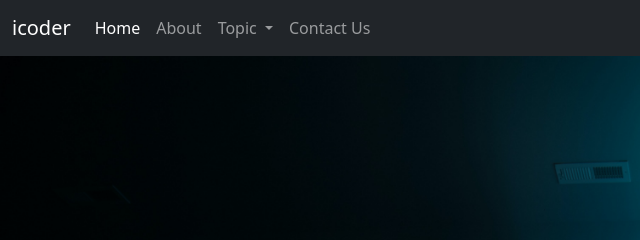
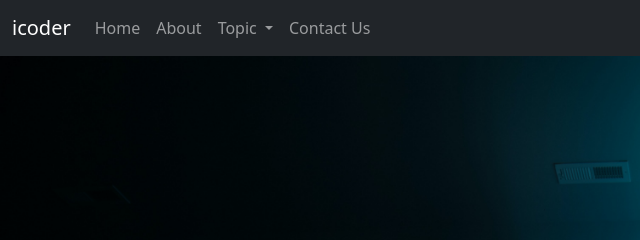
Before and after one commit to sahsujit/icoderbootstrap, a plain HTML site: page index.html in a window 1280 px wide. Shown: the top 240 px of the page, 0-640 px from the left. Drawn offline with nearby package versions, Linux system fonts and the light colour scheme.

Commit message:
Update index.html

```diff
--- a/index.html
+++ b/index.html
@@ -21,7 +21,7 @@
             <div class="collapse navbar-collapse" id="navbarSupportedContent">
                 <ul class="navbar-nav me-auto mb-2 mb-lg-0">
                     <li class="nav-item">
-                        <a class="nav-link active" aria-current="page" href="/icoderbootstrap/home.html">Home</a>
+                        <a class="nav-link " aria-current="page" href="/icoderbootstrap/home.html">Home</a>
                     </li>
                     <li class="nav-item">
                         <a class="nav-link" href="/icoderbootstrap/about.html">About</a>
```
